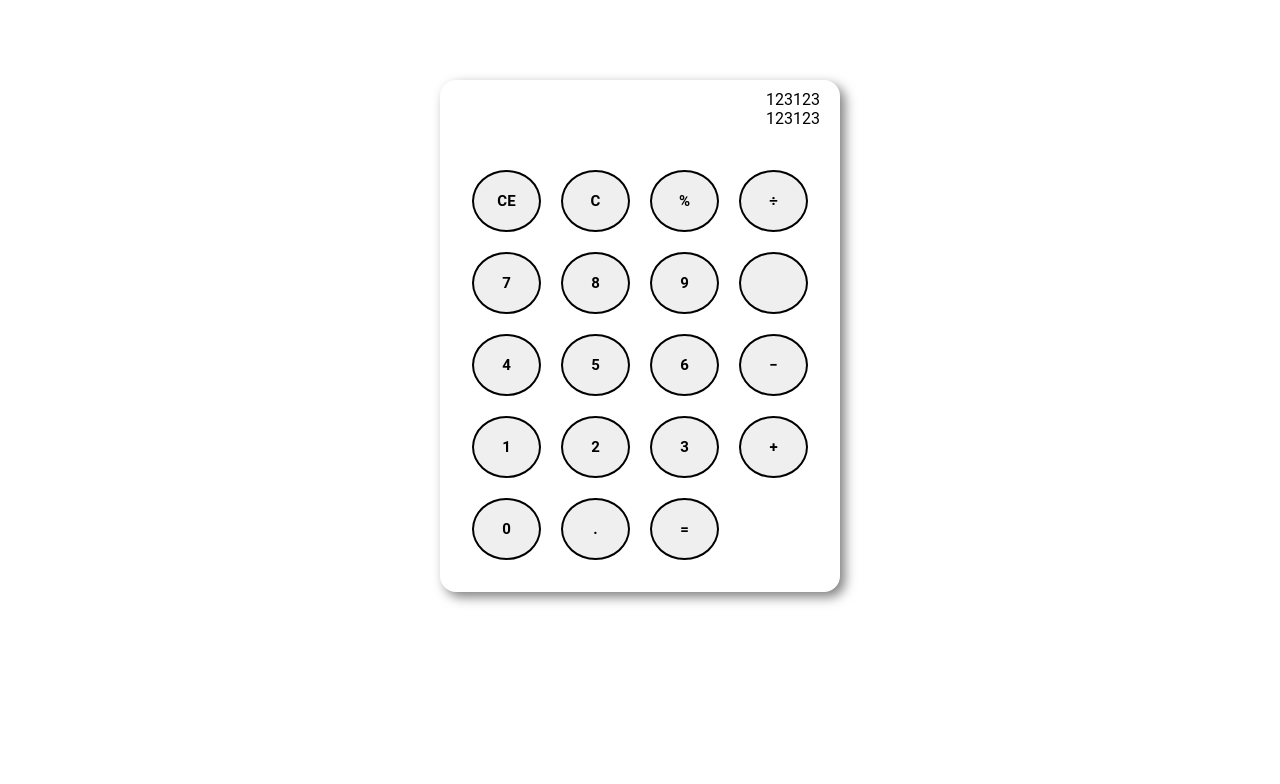
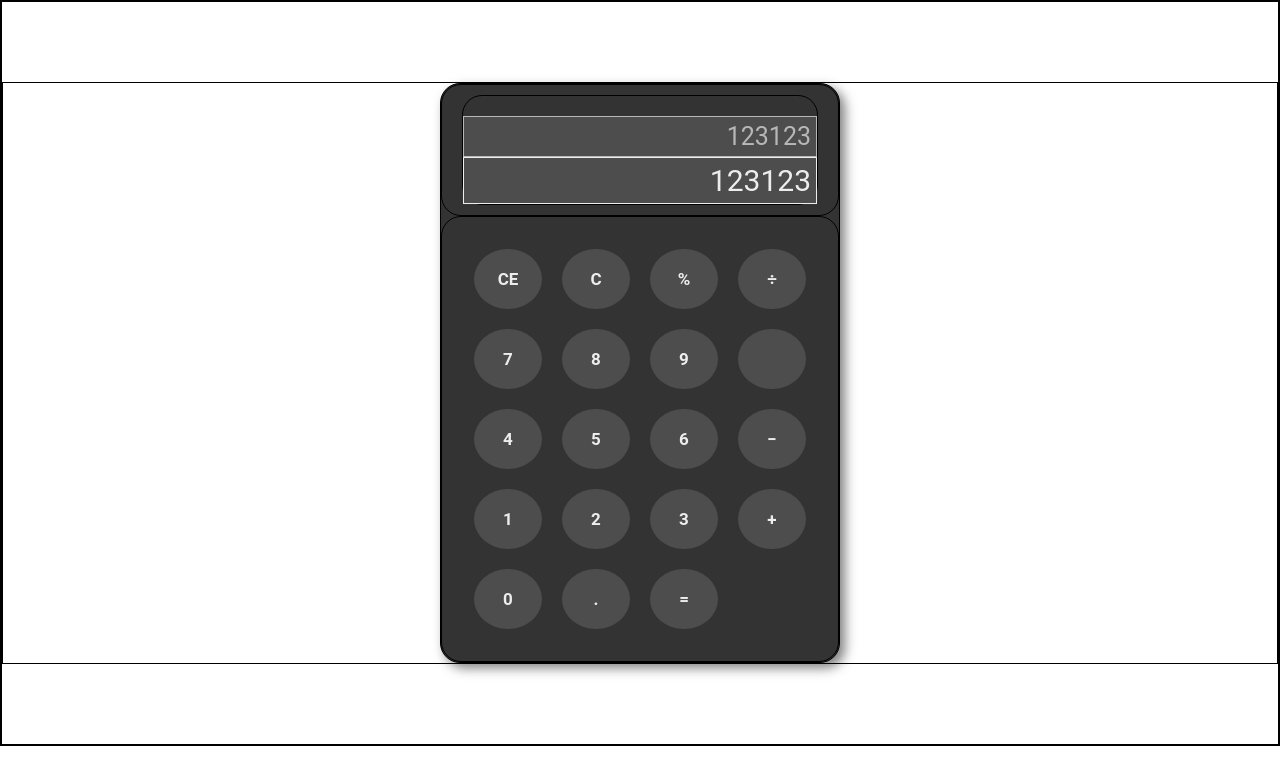
Before and after one commit to cckinfo/calculator, a plain HTML site: page index.html in a window 1280 px wide. Drawn offline with Linux system fonts and the light colour scheme.

Commit message:
design almost done

```diff
--- a/index.html
+++ b/index.html
@@ -11,8 +11,10 @@
     <main class="main">
         <div class="calculator">
             <div class="screen">
-                <div class="result-screen">123123</div>
-                <div class="input-screen">123123</div>
+                <div class="calc-screen">
+                    <div class="result-screen">123123</div>
+                    <div class="input-screen">123123</div>
+                </div>
             </div>
             <div class="buttons-grid">
                 <button id="clearBtn">CE</button>
--- a/style.css
+++ b/style.css
@@ -1,8 +1,17 @@
+:root {
+    --primary-dark: #333;
+    --secondary-dark: #4d4d4d;
+    --primary-light: #ededed;
+    --secondary-light: #b7b7b7;
+}
+
 *, body {
     box-sizing: border-box;
     margin: 0;
     padding: 0;
     font-family: 'Roboto', sans-serif;
+    background-color: var(--light);
+    border: 1px solid;
 }
 
 .main {
@@ -14,29 +23,62 @@
 }
 
 .calculator {
-    border-radius: 1rem;
 	box-shadow: 5px 5px 12px rgba(0,0,0,0.5);
     width: 400px;
     height: 100%;
+    background-color: var(--primary-dark);
+    border-radius: 20px;
 }
 
 .screen {
+    background: inherit;
     text-align: right;
+    border-radius: inherit;
     padding: 10px 20px;
+    border-radius: inherit;
+}
+
+.calc-screen {
+    border-radius: inherit;
+    width: 100%;
+}
+
+.result-screen {
+    margin-top: 20px;
+}
+
+.result-screen,
+.input-screen {
+    background-color: var(--secondary-dark);
+    padding: 5px;
+}
+
+.result-screen {
+    font-size: 25px;
+    color: var(--secondary-light);
+}
+
+.input-screen {
+    font-size: 30px;
+    color: var(--primary-light);
 }
 
 .buttons-grid {
+    background-color: inherit;
     display: grid;
     grid-template-columns: repeat(4, 1fr);
     height: 100%;
     gap: 20px;
     padding: 2rem;
+    border-radius: inherit;
 }
 
 button {
-    font-size: 15px;
+    color: #ededed;
+    background-color: var(--secondary-dark);
+    font-size: 17px;
     font-weight: 600;
-    border: 2px solid;
+    border: 0px solid transparent;
     border-radius: 50%;
     padding: 20px;
 }
```
